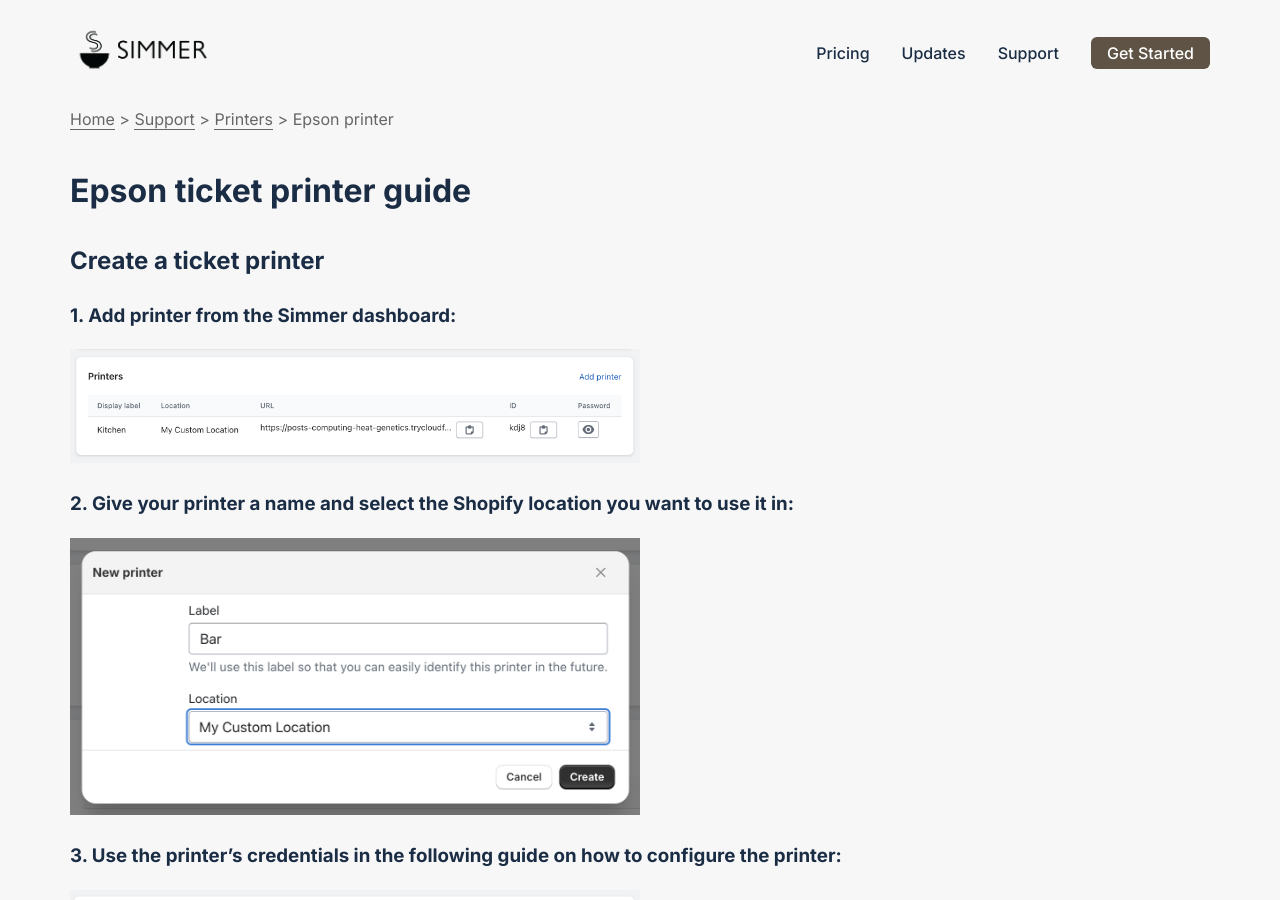
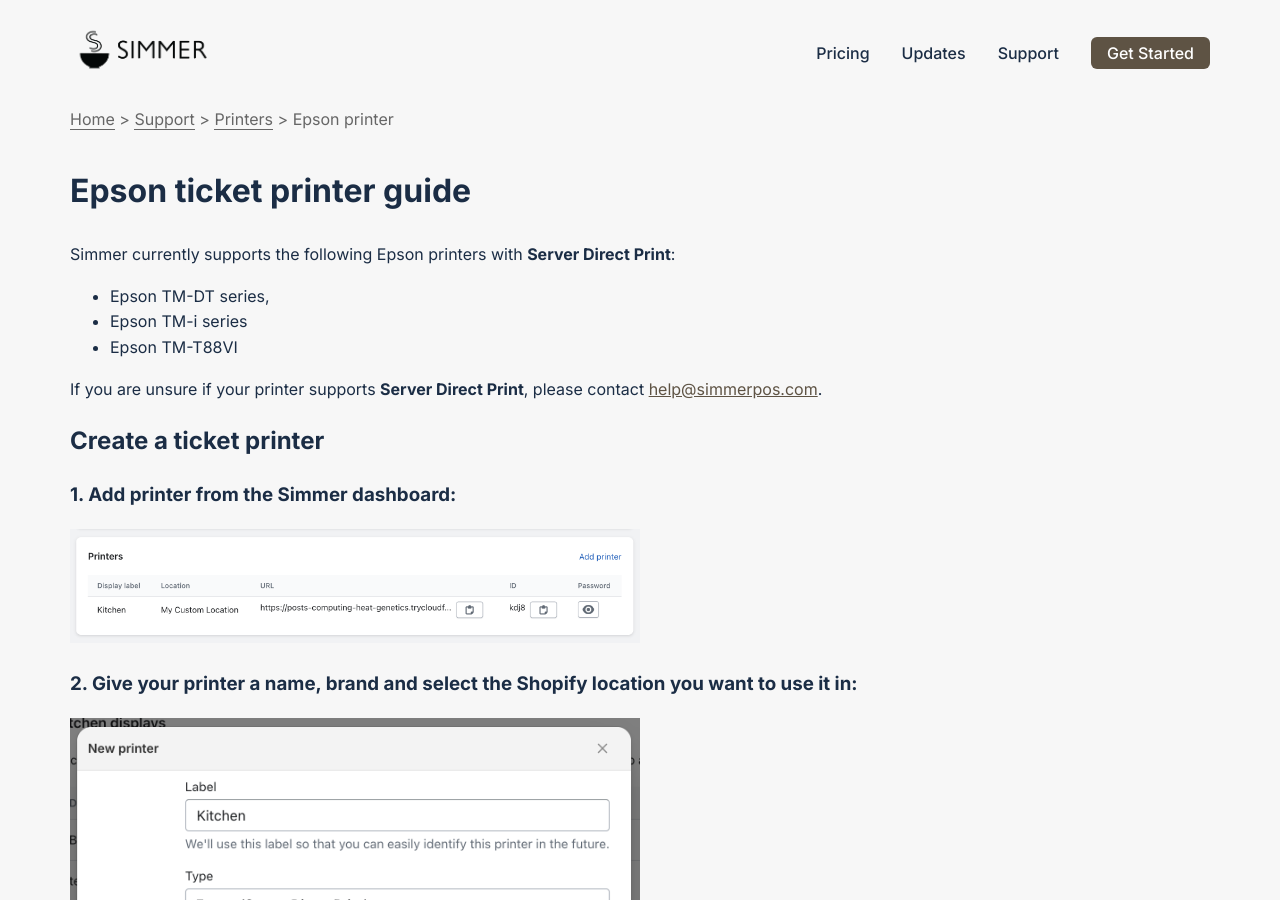
Before and after one commit to Pixel-Nova-Apps/simmerpos.com, a Jekyll site: the page built from _pages/printer-epson.md, in a window 1280 px wide and 900 px high. Built offline with Jekyll 4.4.1, drawn with Linux system fonts in a browser that asks for light colours.

Commit message:
improved printer docs

```diff
--- a/_pages/printer-epson.md
+++ b/_pages/printer-epson.md
@@ -10,13 +10,21 @@ include_in_header: false
 
 # Epson ticket printer guide
 
+Simmer currently supports the following Epson printers with **Server Direct Print**:
+
+- Epson TM-DT series,
+- Epson TM-i series
+- Epson TM-T88VI
+
+If you are unsure if your printer supports **Server Direct Print**, please contact <a href="mailto:help@simmerpos.com">help@simmerpos.com</a>.
+
 ## Create a ticket printer
 
 ### 1. Add printer from the Simmer dashboard:
 
 <img src="/assets/epson-admin/add-printer.png" alt="Add printer" class="support-image">
 
-### 2. Give your printer a name and select the Shopify location you want to use it in:
+### 2. Give your printer a name, brand and select the Shopify location you want to use it in:
 
 <img src="/assets/epson-admin/create-printer.png" alt="Create printer" class="support-image">
 
```
Also changed, not shown: _pages/printer-star.md (+5 -1 lines), assets/epson-admin/create-printer.png, assets/star-admin/1.png, assets/star-admin/2.png, assets/star-admin/3.png, assets/star-admin/4.png, assets/star-admin/5.png, assets/star-admin/6.png, assets/star-admin/7.png.
